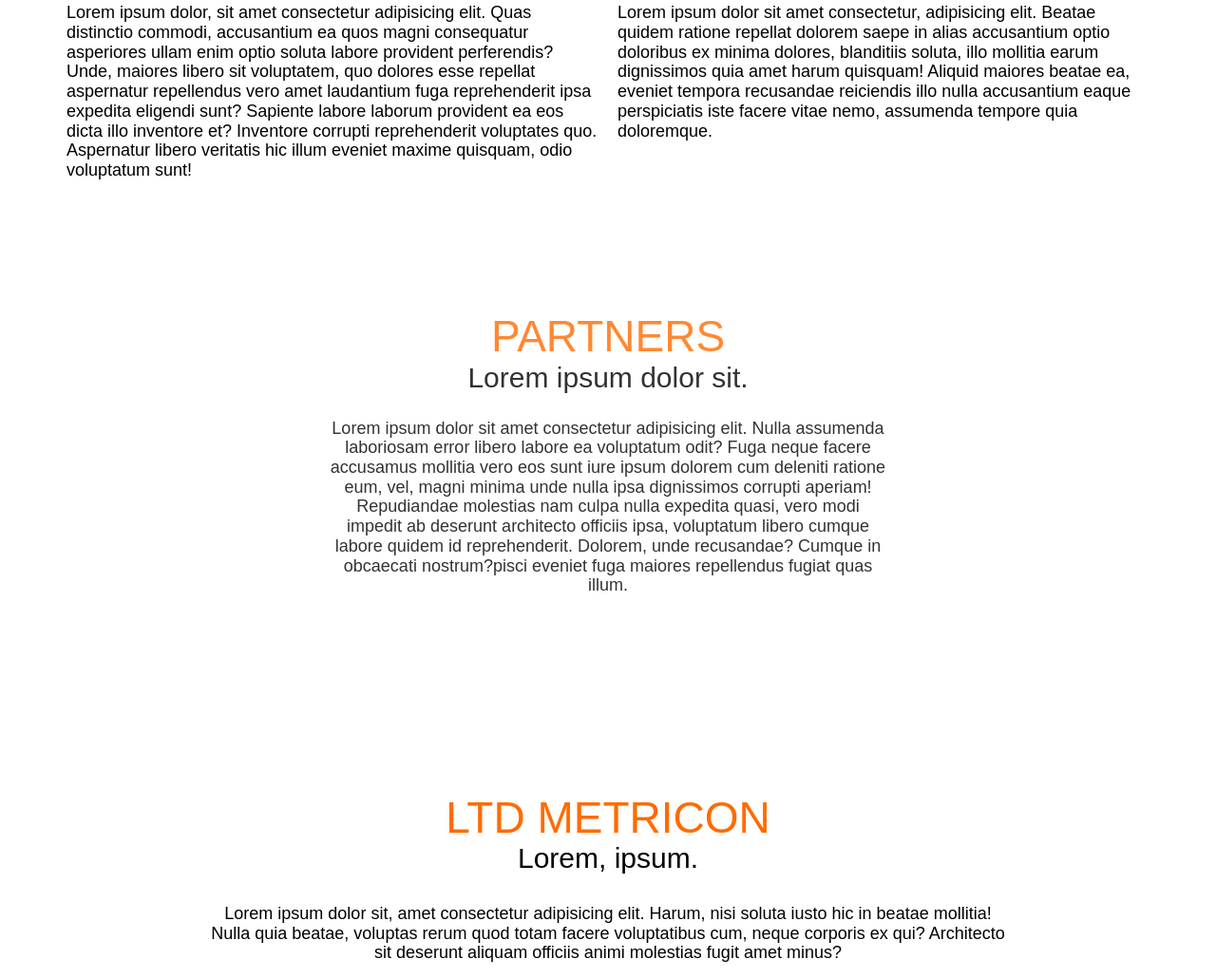
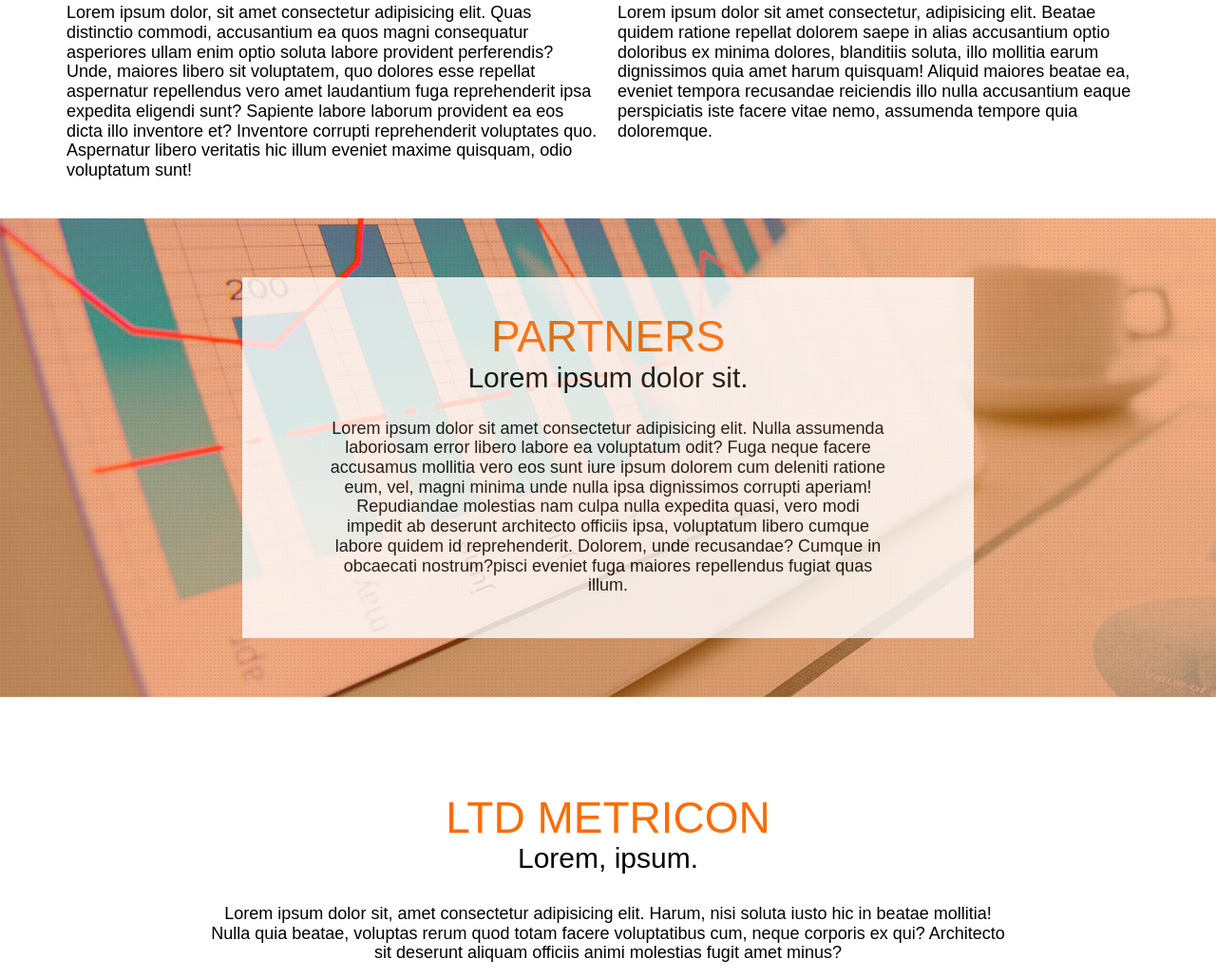
Before and after one commit to IgorOksentyuk/animated_landing, a plain HTML site: page index.html in a window 1280 px wide. Shown: the part 1980-3010 px from the top of the page at 95% size. Drawn offline with nearby package versions, Linux system fonts and the light colour scheme.

Commit message:
Fixed absolute link

```diff
--- a/styles/styles.css
+++ b/styles/styles.css
@@ -354,7 +354,7 @@
   display: flex;
   justify-content: center;
   height: 505px;
-  background-image: url("/assets/parnters.jpg");
+  background-image: url("../assets/partners.jpg");
   background-repeat: no-repeat;
   transition: all 2.5s ease 0s;
   opacity: 0;
```
